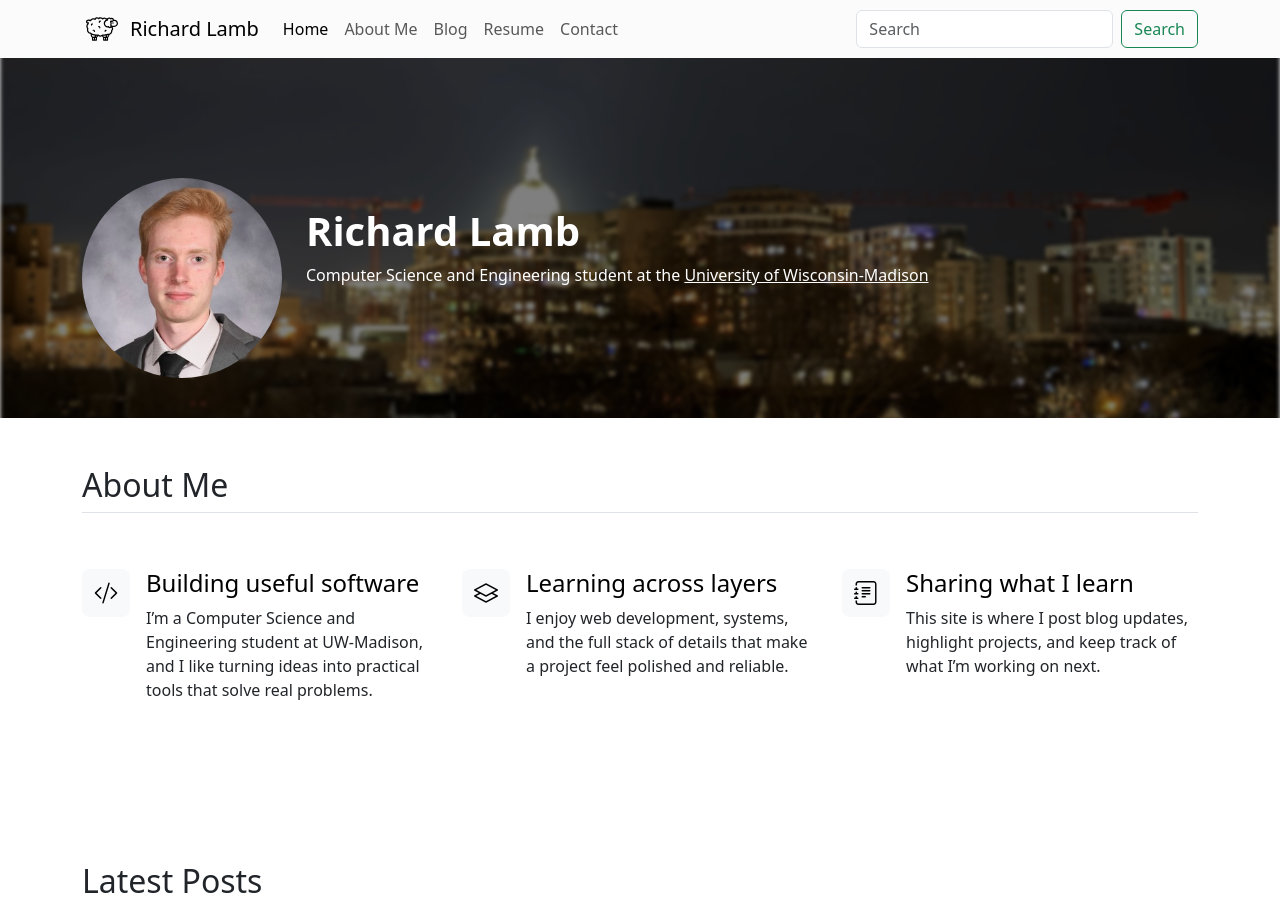
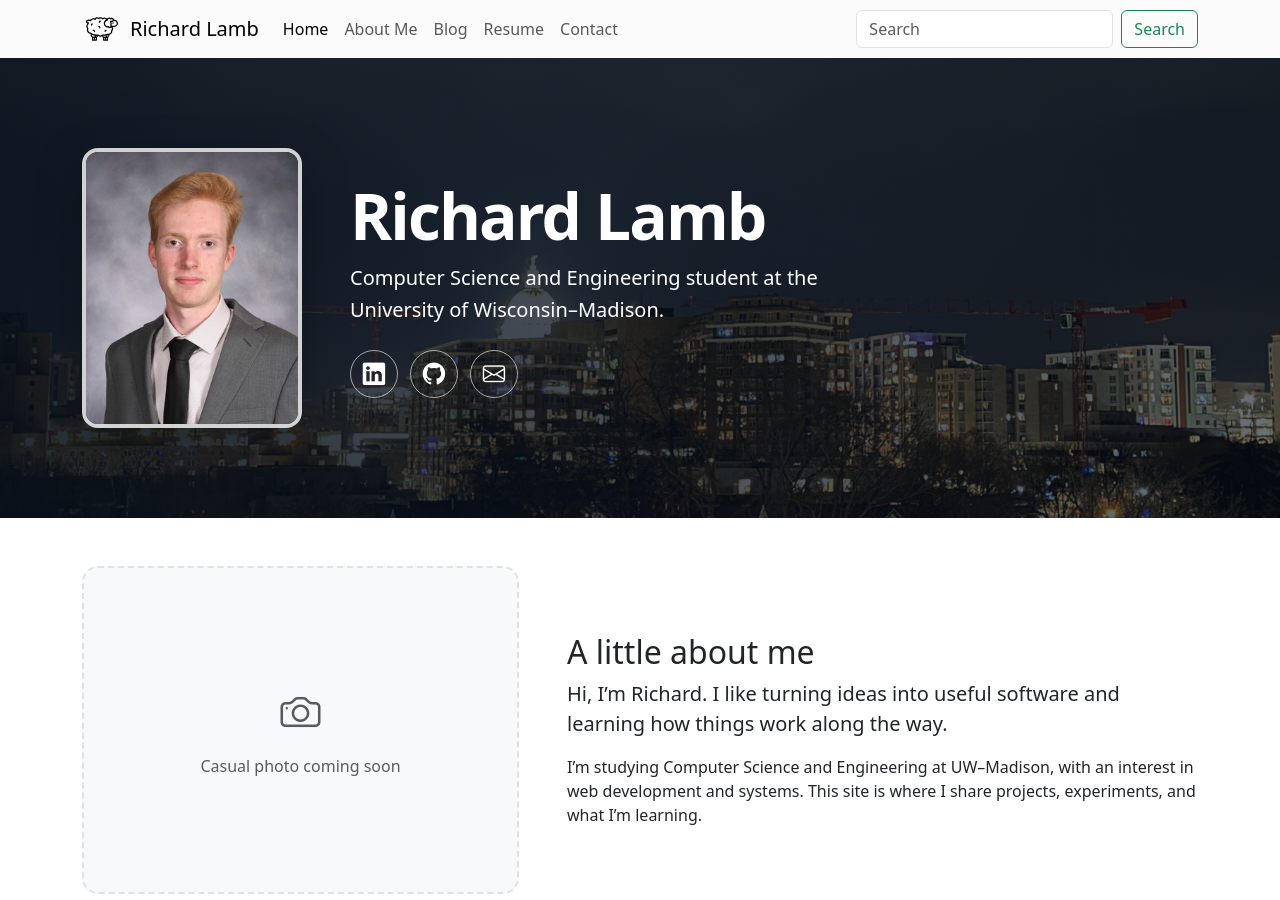
Before and after one commit to RichardLamb1/RichardLamb.dev, a Jekyll site: the page built from index.html, in a window 1280 px wide and 900 px high. Built offline with Jekyll 4.4.1, drawn with Linux system fonts in a browser that asks for light colours; some of the changed text lies outside the part shown.

Commit message:
Adding docker compose file and homepage edits

```diff
--- a/index.html
+++ b/index.html
@@ -9,96 +9,136 @@ image:
 <head>
     {% include head.html %}
     <style>
-        @media(min-width: 1200px) {
-            .resizable-buttons {
-                /* Automatically resize buttons for large screens */
-                --bs-btn-padding-y: 0.5rem;
-                --bs-btn-padding-x: 1rem;
-                --bs-btn-font-size: 1.25rem;
-                --bs-btn-border-radius: var(--bs-border-radius-lg);
-            }
+        .home-hero {
+            position: relative;
+            isolation: isolate;
+            background: #17232f;
+            color: #fff;
         }
 
-        @media(width < 790px) {
-            #profile-picture {
-                /* Hide the profile picture on narrow screens (smartphones) */
-                visibility: hidden;
-            }
+        .home-hero-background {
+            position: absolute;
+            inset: 0;
+            width: 100%;
+            height: 100%;
+            object-fit: cover;
+            object-position: center;
+            z-index: -2;
         }
 
-        #background-picture-container {
-            min-height: 200px;
-            max-height: 40vh;
-            overflow: hidden;
+        .home-hero::before {
+            content: "";
+            position: absolute;
+            inset: 0;
+            background: linear-gradient(90deg, rgba(8, 17, 29, .88), rgba(8, 17, 29, .6));
+            z-index: -1;
         }
 
-        #background-picture {
-            filter: brightness(50%) blur(2px);
+        .home-hero-content {
+            min-height: 460px;
+            padding-block: 5rem;
+            display: flex;
+            align-items: center;
+            gap: 3rem;
         }
 
-        @media(min-width: 576px) {
-            #background-picture {
-                translate: 0 -30%;
-            }
+        .home-portrait {
+            width: 220px;
+            height: 280px;
+            object-fit: cover;
+            border: 4px solid rgba(255, 255, 255, .8);
+            border-radius: 1rem;
+            box-shadow: 0 1rem 3rem rgba(0, 0, 0, .25);
+            flex-shrink: 0;
         }
 
-        #profile-picture-container {
-            width: 200px;
-            height: 200px;
-            border-radius: 100%;
-            overflow: hidden;
+        .home-hero h1 {
+            color: #fff;
+            font-size: clamp(2.5rem, 5vw, 4rem);
+            font-weight: 700;
+            letter-spacing: -.03em;
         }
 
-        #profile-picture {
-            object-fit: cover;
-            position: relative;
-            transform: scale(0.7);
-            top: -75px;
-            left: -50px;
+        .home-hero-description {
+            max-width: 35rem;
+            font-size: 1.25rem;
+            line-height: 1.6;
         }
 
-        .feature-icon-small {
+        .home-social-links {
+            display: flex;
+            gap: .75rem;
+            margin-top: 1.5rem;
+        }
+
+        .home-social-links a {
+            display: inline-flex;
+            align-items: center;
+            justify-content: center;
             width: 3rem;
             height: 3rem;
-            border-radius: .75rem;
+            color: #fff;
+            border: 1px solid rgba(255, 255, 255, .6);
+            border-radius: 50%;
+            text-decoration: none;
+            font-size: 1.4rem;
         }
 
-        .hero-header {
-            left: auto;
-            right: auto;
+        .home-social-links a:hover,
+        .home-social-links a:focus-visible {
+            color: #17232f;
+            background: #fff;
         }
 
-        #hero-name {
-            color: #FFF;
-            font-weight: 600;
+        .home-social-links a:focus-visible {
+            outline: 3px solid #fff;
+            outline-offset: 4px;
         }
 
-        #hero-description {
-            color: #FFF;
-            font-weight: 400;
+        .home-placeholder {
+            border: 2px dashed var(--bs-border-color);
+            border-radius: 1rem;
+            background: var(--bs-tertiary-bg);
+            color: var(--bs-secondary-color);
+            display: flex;
+            flex-direction: column;
+            align-items: center;
+            justify-content: center;
+            gap: .75rem;
+            padding: 2rem;
+            text-align: center;
         }
 
-        #hero-description>a {
-            color: #FFF;
+        .home-photo-placeholder {
+            aspect-ratio: 4 / 3;
         }
 
-        #social-media-links>a {
-            color: #FFF !important;
+        .home-contact-placeholder {
+            min-height: 220px;
+        }
+
+        @media (max-width: 767px) {
+            .home-hero-content {
+                flex-direction: column;
+                text-align: center;
+                gap: 2rem;
+                padding-block: 3rem;
+            }
+
+            .home-portrait {
+                width: 180px;
+                height: 240px;
+            }
+
+            .home-social-links {
+                justify-content: center;
+            }
         }
 
         @media (max-width: 768px) {
             .read-button {
-                /* Break the read buttons on phones and small tablets */
                 width: 100% !important;
             }
-        }
-
-        .contact-link {
-            transition: transform 0.2s ease-in-out;
-        }
-
-        .contact-link:hover {
-            transform: translate(0, -0.125em);
         }
 
         .blog-link {
@@ -134,98 +174,53 @@ image:
     <script src="/lib/bootstrap-5.3.8-dist/js/bootstrap.min.js"></script>
     {% include header.html %}
 
-    <!-- Begin Hero Image -->
-    <div id="mainCarousel" class="carousel slide">
-        <div class="carousel-inner">
-            <div class="carousel-item active">
-                <div id="background-picture-container">
-                    <img id="background-picture" src="{{ page.image.src }}" alt="{{ page.image.alt }}"
-                        class="d-block w-100" />
-                </div>
-                <div class="container">
-                    <div class="carousel-caption text-start hero-header">
-                        <div class="row">
-                            <div class="col-auto align-content-center">
-                                <div id="profile-picture-container">
-                                    <img id="profile-picture" src="assets/img/khk2025.jpg"
-                                        alt="Richard Lamb's profile picture" />
-                                </div>
-                            </div>
-                            <div class="col-auto align-content-center">
-                                <h1 id="hero-name">Richard Lamb</h1>
-                                <p id="hero-description">Computer Science and Engineering student at the <a
-                                        href="https://www.wisc.edu" target="_blank">
-                                        University of Wisconsin-Madison
-                                    </a></p>
-                                    <h2 id="social-media-links">
-                                        <a href="https://www.linkedin.com/in/richard-lamb-137698386/" target="_blank" class="text-body mb-5"
-                                            title="LinkedIn"><svg class="contact-link bi" width="1em" height="1em"
-                                                fill="#FFF">
-                                                <use href="/lib/fontawesome-free-7.1.0-web/sprites/brands.svg#linkedin"></use>
-                                            </svg></a>
-                                        <a href="https://github.com/RichardLamb1" target="_blank" class="text-body ms-3 mb-5"
-                                            title="GitHub"><svg class="contact-link bi" width="1em" height="1em"
-                                                fill="#FFF">
-                                                <use href="/lib/fontawesome-free-7.1.0-web/sprites/brands.svg#github"></use>
-                                            </svg></a>
-                                        <a href="https://wisc.joinhandshake.com/profiles/richardlamb" target="_blank" class="text-body ms-3 mb-5"
-                                            title="Handshake"><svg class="contact-link bi" width="1em" height="1em"
-                                                fill="#FFF">
-                                                <use href="/lib/fontawesome-free-7.1.0-web/sprites/solid.svg#square-h"></use>
-                                            </svg></a>
-                                        <a href="/contact" class="text-body ms-3 mb-5" title="Message"><svg
-                                                class="contact-link bi" width="1em" height="1em" fill="#FFF">
-                                                <use href="/lib/fontawesome-free-7.1.0-web/sprites/solid.svg#envelope"></use>
-                                            </svg></a>
-                                    </h2>
-                            </div>
-                        </div>
-                    </div>
+    <main>
+    <!-- Begin Hero -->
+    <section class="home-hero" aria-labelledby="hero-name">
+        <img class="home-hero-background" src="{{ page.image.src }}" alt="" />
+        <div class="container home-hero-content">
+            <img class="home-portrait" src="/assets/img/khk2025.jpg" width="300" height="400"
+                alt="Richard Lamb" fetchpriority="high" />
+            <div>
+                <h1 id="hero-name">Richard Lamb</h1>
+                <p class="home-hero-description mb-0">Computer Science and Engineering student at the
+                    University of Wisconsin–Madison.</p>
+                <nav class="home-social-links" aria-label="Social and contact links">
+                    <a href="https://www.linkedin.com/in/richard-lamb-137698386/" target="_blank"
+                        rel="noopener noreferrer" aria-label="LinkedIn (opens in a new tab)" title="LinkedIn">
+                        <i class="bi bi-linkedin" aria-hidden="true"></i>
+                    </a>
+                    <a href="https://github.com/RichardLamb1" target="_blank" rel="noopener noreferrer"
+                        aria-label="GitHub (opens in a new tab)" title="GitHub">
+                        <i class="bi bi-github" aria-hidden="true"></i>
+                    </a>
+                    <a href="/contact" aria-label="Contact me" title="Contact me">
+                        <i class="bi bi-envelope" aria-hidden="true"></i>
+                    </a>
+                </nav>
+            </div>
+        </div>
+    </section>
+    <!-- End Hero -->
+
+    <!-- Begin About Me -->
+    <section class="container py-5" aria-labelledby="about-heading">
+        <div class="row align-items-center g-5">
+            <div class="col-md-5">
+                <!-- Replace this placeholder with a casual photo. -->
+                <div class="home-placeholder home-photo-placeholder">
+                    <i class="bi bi-camera fs-1" aria-hidden="true"></i>
+                    <span>Casual photo coming soon</span>
                 </div>
             </div>
-        </div>
-    </div>
-    <!-- End Hero Image -->
-
-    <!-- Begin About Me -->
-    <div class="container py-5" id="hanging-icons">
-        <h2 class="pb-2 border-bottom">About Me</h2>
-        <div class="row g-4 py-5 row-cols-1 row-cols-lg-3">
-            <div class="col d-flex align-items-start">
-                <div class="icon-square text-body-emphasis bg-body-tertiary d-inline-flex align-items-center justify-content-center fs-4 flex-shrink-0 me-3 rounded-3"
-                    style="width: 3rem; height: 3rem;">
-                    <i class="bi bi-code-slash"></i>
-                </div>
-                <div>
-                    <h3 class="fs-4 text-body-emphasis">Building useful software</h3>
-                    <p>I’m a Computer Science and Engineering student at UW-Madison, and I like turning ideas into
-                        practical tools that solve real problems.</p>
-                </div>
-            </div>
-            <div class="col d-flex align-items-start">
-                <div class="icon-square text-body-emphasis bg-body-tertiary d-inline-flex align-items-center justify-content-center fs-4 flex-shrink-0 me-3 rounded-3"
-                    style="width: 3rem; height: 3rem;">
-                    <i class="bi bi-layers"></i>
-                </div>
-                <div>
-                    <h3 class="fs-4 text-body-emphasis">Learning across layers</h3>
-                    <p>I enjoy web development, systems, and the full stack of details that make a project feel polished
-                        and reliable.</p>
-                </div>
-            </div>
-            <div class="col d-flex align-items-start">
-                <div class="icon-square text-body-emphasis bg-body-tertiary d-inline-flex align-items-center justify-content-center fs-4 flex-shrink-0 me-3 rounded-3"
-                    style="width: 3rem; height: 3rem;">
-                    <i class="bi bi-journal-text"></i>
-                </div>
-                <div>
-                    <h3 class="fs-4 text-body-emphasis">Sharing what I learn</h3>
-                    <p>This site is where I post blog updates, highlight projects, and keep track of what I’m working on
-                        next.</p>
-                </div>
+            <div class="col-md-7">
+                <h2 id="about-heading">A little about me</h2>
+                <p class="lead">Hi, I’m Richard. I like turning ideas into useful software and learning how things work along the way.</p>
+                <p class="mb-0">I’m studying Computer Science and Engineering at UW–Madison, with an interest in web development
+                    and systems. This site is where I share projects, experiments, and what I’m learning.</p>
             </div>
         </div>
-    </div>
+    </section>
     <!-- End About Me -->
 
     <!-- Begin Recent Blog Posts -->
@@ -247,6 +242,19 @@ image:
     </div>
     <!-- End Recent Blog Posts -->
 
+    <!-- Begin Contact Placeholder -->
+    <section class="container py-5" aria-labelledby="contact-heading">
+        <h2 id="contact-heading" class="pb-2 border-bottom">Get in touch</h2>
+        <p>Have a question or an idea to share? I’d love to hear from you.</p>
+        <!-- Replace this placeholder with the contact form. -->
+        <div class="home-placeholder home-contact-placeholder">
+            <i class="bi bi-envelope fs-1" aria-hidden="true"></i>
+            <span>Contact form coming soon</span>
+            <a href="/contact">Use my contact page in the meantime</a>
+        </div>
+    </section>
+    <!-- End Contact Placeholder -->
+    </main>
+
     {% include footer.html %}
-
 </body>
```
Also changed, not shown: docker-compose.yml (added, +15 -0 lines).
